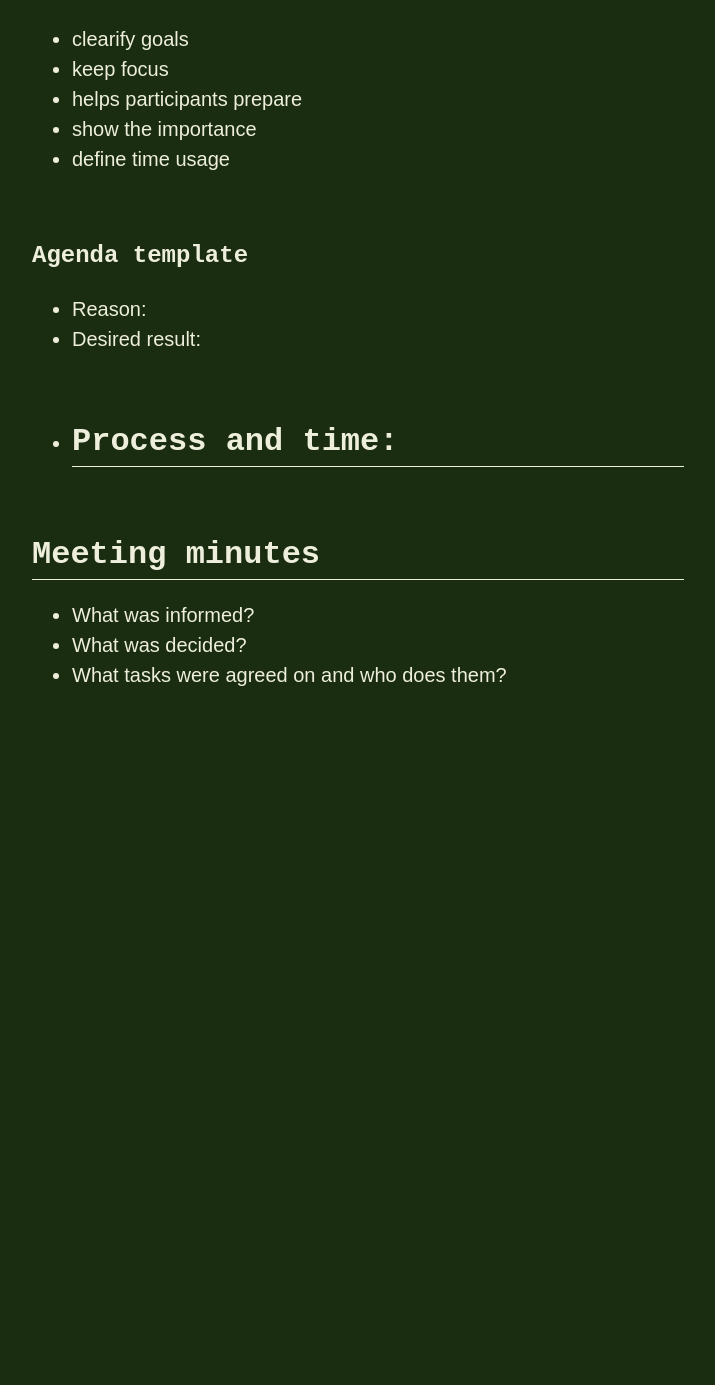
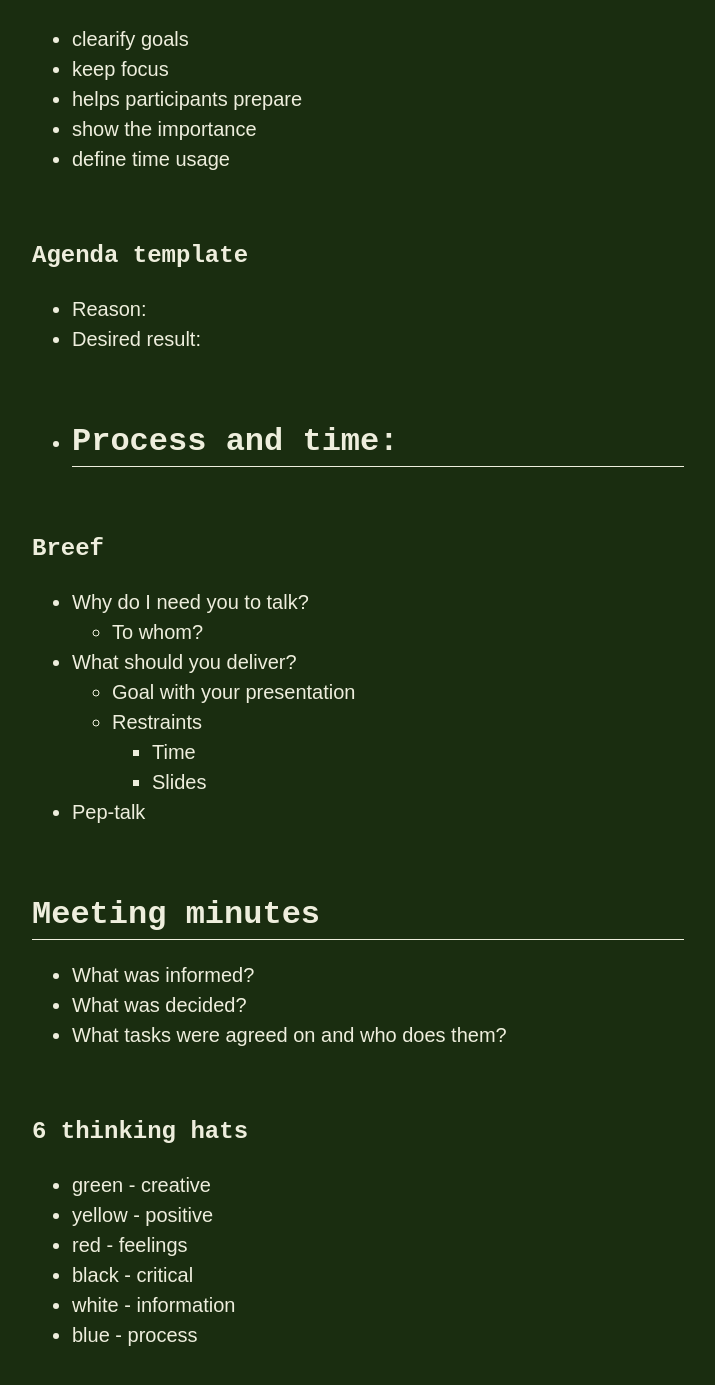
Before and after one commit to dagfrode/dagfrode.github.io, a Jekyll site: the page built from meetings/index.md, in a window 1280 px wide and 1400 px high, scrolled down 1320 px. Shown: the top 1385 px of the window, without its empty margins (282-997 px from the left). Built offline with Jekyll 4.4.1, drawn with Linux system fonts in a browser that asks for light colours; our own code applies the rules of GitHub Pages for plain Markdown files; before the commit the page ends 2060 px from its top, so only the background shows below that.

Commit message:
Update meetings

```diff
--- a/meetings/index.md
+++ b/meetings/index.md
@@ -46,8 +46,28 @@ Creat an agenda to
 - Process and time:
 -
 
+### Breef
+
+- Why do I need you to talk?
+  - To whom?
+- What should you deliver?
+  - Goal with your presentation
+  - Restraints
+    - Time
+    - Slides
+- Pep-talk
+
 ## Meeting minutes
 
 - What was informed?
 - What was decided?
 - What tasks were agreed on and who does them?
+
+### 6 thinking hats
+
+- green - creative
+- yellow - positive
+- red - feelings
+- black - critical
+- white - information
+- blue - process
```
